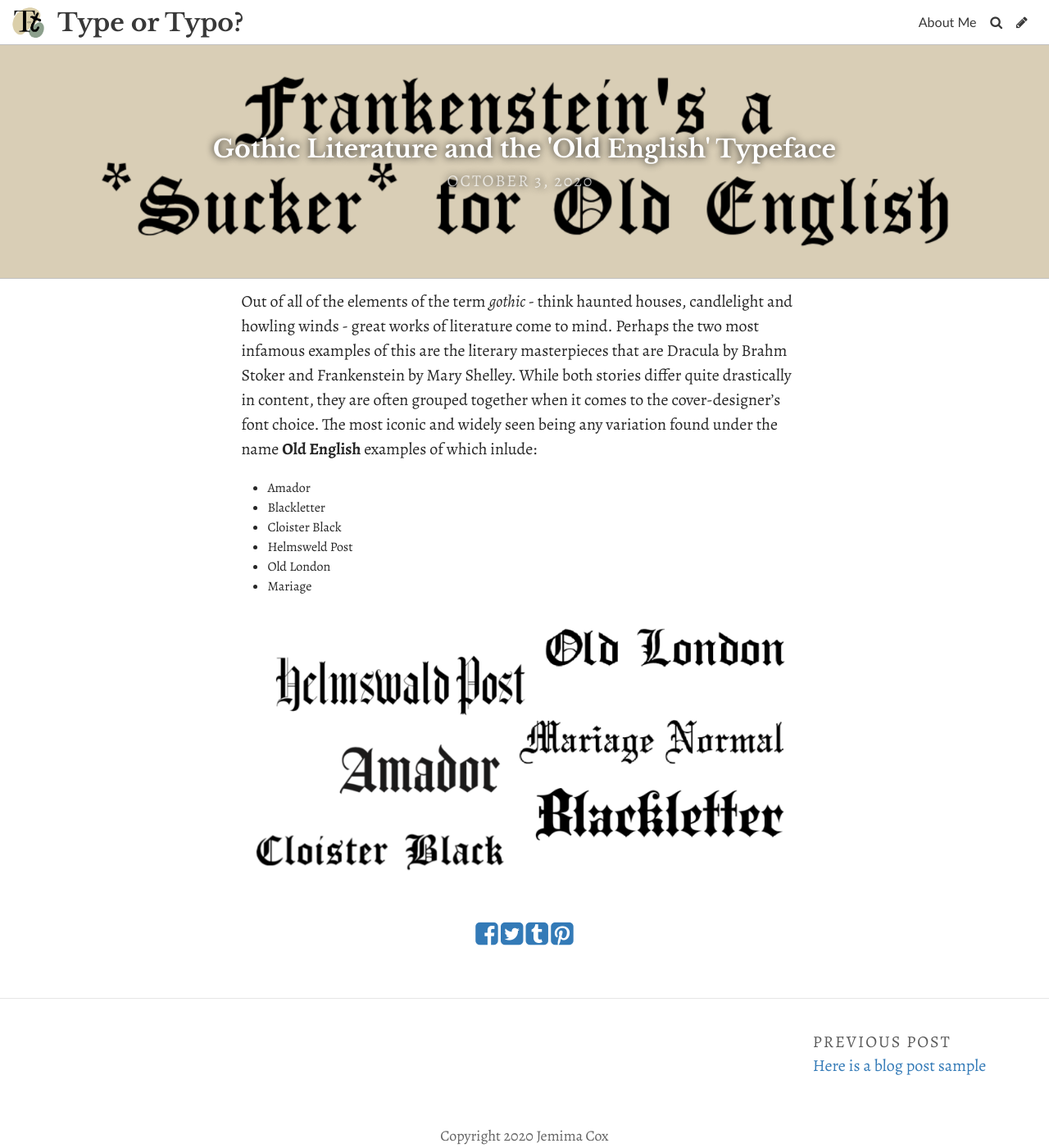
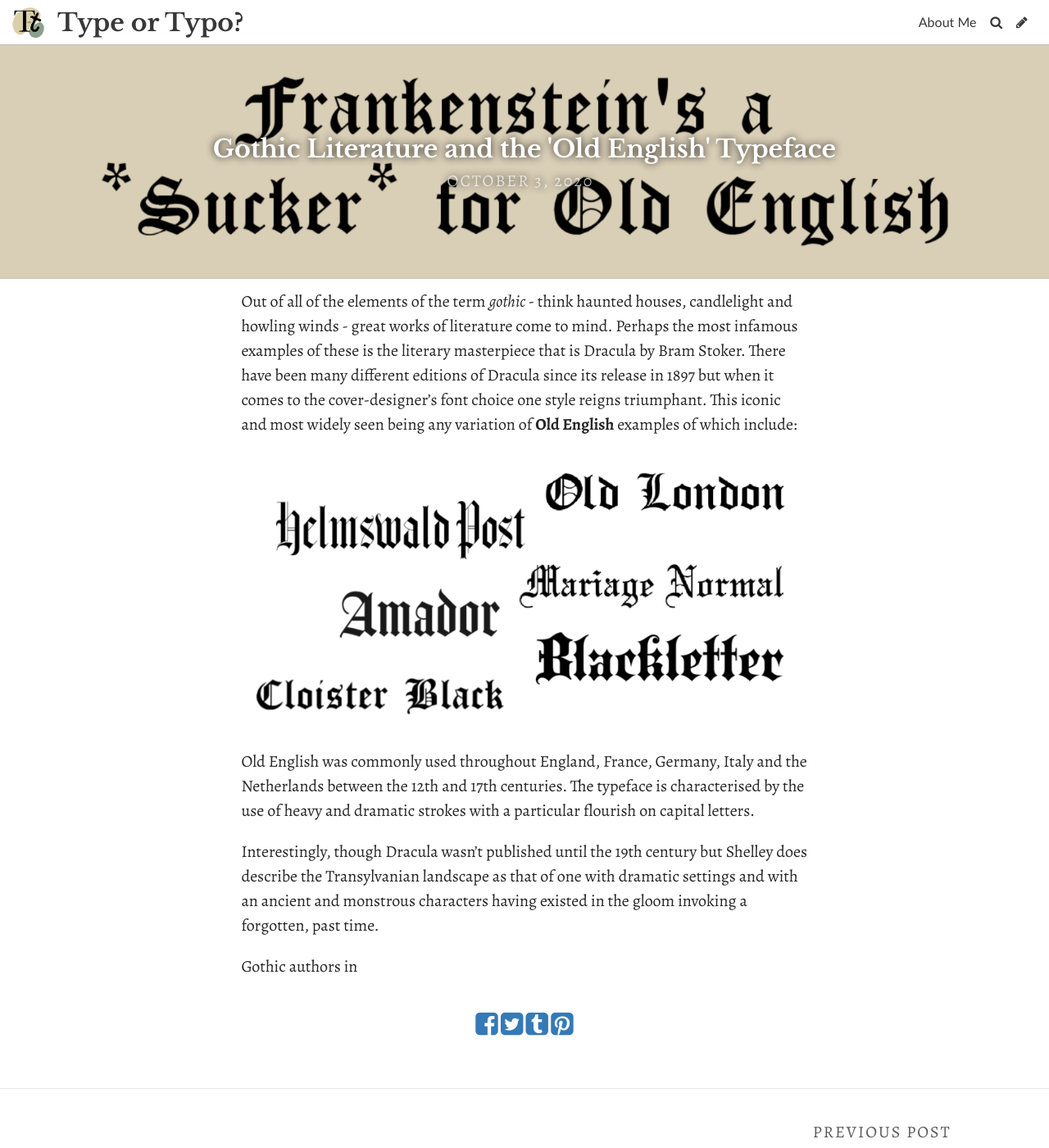
Before and after one commit to jemcox/brookesbooks, a Jekyll site: the page built from _posts/2020-10-03-gothic-literature-and-the-old-english-font.md, in a window 1280 px wide and 1400 px high. Shown: the whole window at 82% size. Built offline with Jekyll 4.4.1, drawn with Linux system fonts in a browser that asks for light colours; some web fonts are replaced.

Commit message:
Update Post “2020-10-03-gothic-literature-and-the-old-english-font”

```diff
--- a/_posts/2020-10-03-gothic-literature-and-the-old-english-font.md
+++ b/_posts/2020-10-03-gothic-literature-and-the-old-english-font.md
@@ -5,13 +5,12 @@ date: 2020-10-03T16:38:55.395Z
 header_feature_image: ../uploads/screenshot-2020-10-03-at-18.11.05.png
 comments: true
 ---
-Out of all of the elements of the term *gothic* - think haunted houses, candlelight and howling winds - great works of literature come to mind. Perhaps the two most infamous examples of this are the literary masterpieces that are Dracula by Brahm Stoker and Frankenstein by Mary Shelley. While both stories differ quite drastically in content, they are often grouped together when it comes to the cover-designer's font choice. The most iconic and widely seen being any variation found under the name **Old English** examples of which inlude:
-
-* Amador
-* Blackletter
-* Cloister Black
-* Helmsweld Post
-* Old London
-* Mariage
+Out of all of the elements of the term *gothic* - think haunted houses, candlelight and howling winds - great works of literature come to mind. Perhaps the most infamous examples of these is the literary masterpiece that is Dracula by Bram Stoker. There have been many different editions of Dracula since its release in 1897 but when it comes to the cover-designer's font choice one style reigns triumphant. This iconic and most widely seen being any variation of **Old English** examples of which include:
 
 ![](../uploads/screenshot-2020-10-04-at-13.21.25.png)
+
+Old English was commonly used throughout England, France, Germany, Italy and the Netherlands between the 12th and 17th centuries. The typeface is characterised by the use of heavy and dramatic strokes with a particular flourish on capital letters.
+
+Interestingly, though Dracula wasn't published until the 19th century but Shelley does describe the Transylvanian landscape as that of one with dramatic settings and with an ancient and monstrous characters having existed in the gloom invoking a forgotten, past time.
+
+Gothic authors in
```
